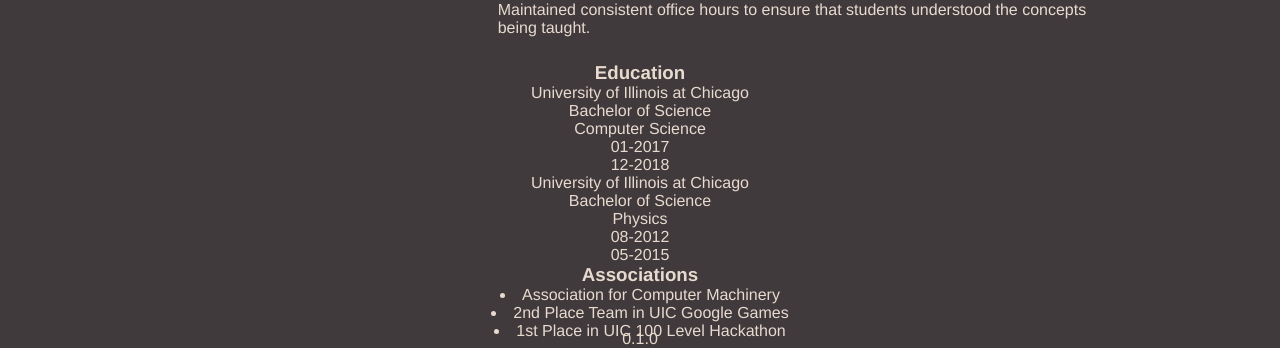
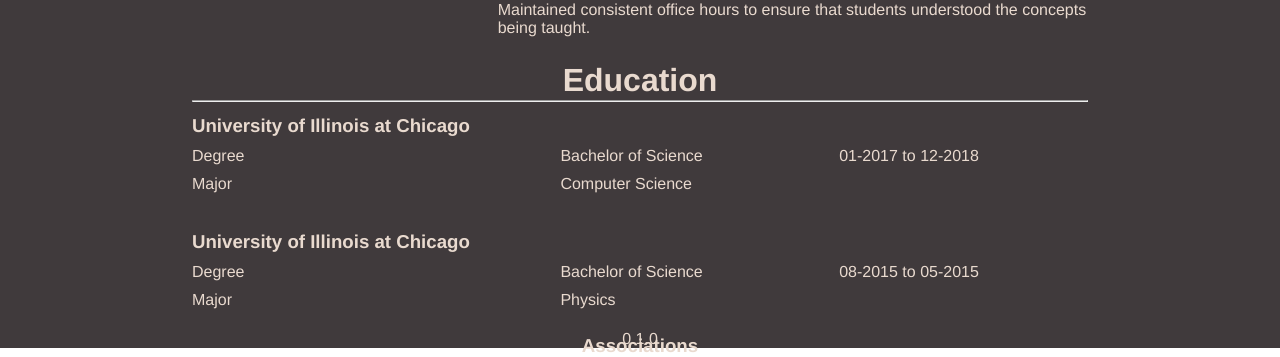
Before and after one commit to avenmia/PersonalWebsite, a Vue app: page / in a window 1280 px wide. Shown: the part 2870-3227 px from the top of the page. Built offline with nearby package versions, Linux system fonts and the light colour scheme; grey boxes are pictures that could not be loaded.

Commit message:
Updating education section style

```diff
--- a/src/components/resume/Education.vue
+++ b/src/components/resume/Education.vue
@@ -1,13 +1,49 @@
 
 <template>
   <div class="education">
-    <h3>Education</h3>
-    <div v-for="ed in education" :key="ed" >
-    <p>{{ ed.School }}</p>
-    <p>{{ ed.Degree}}</p>
-    <p>{{ ed.Major }}</p>
-    <p>{{ ed["Start Date"] }}</p>
-    <p>{{ ed["End Date"] }}</p>
+    <h3 class="header">Education</h3>
+    <hr>
+    <div class="container">
+      <div class="grid">
+        <div class="school">
+          University of Illinois at Chicago
+        </div>
+        <div class="key">
+          Degree
+        </div>
+        <div class="value">
+          Bachelor of Science
+        </div>
+        <div class="key">
+          Major
+        </div>
+        <div class="value">
+          Computer Science
+        </div>
+        <div class="dates">
+          01-2017 to 12-2018
+        </div>
+      </div>
+      <div class="grid">
+        <div class="school">
+          University of Illinois at Chicago
+        </div>
+        <div class="key">
+          Degree
+        </div>
+        <div class="value">
+          Bachelor of Science
+        </div>
+        <div class="key">
+          Major
+        </div>
+        <div class="value">
+          Physics
+        </div>
+        <div class="dates">
+          08-2015 to 05-2015
+        </div>
+      </div>
     </div>
   </div>
 </template>
@@ -33,9 +69,58 @@
 
 <style scoped>
 
-.skills
-{
-
+.header {
+  display: flex;
+  justify-content: center;
+  font-size: 24pt;
+  margin-bottom: 1px;
+  margin-left: 15%;
+  margin-right: 15%;
+  color: #E9DACF;
 }
 
+hr {
+  margin-left: 15%;
+  margin-right: 15%;
+  margin-top: 0px;
+}
+
+.container {
+  display: flex;
+  flex-direction: column;
+  justify-content: flex-start;
+}
+
+.grid {
+  display: grid;
+  grid-gap: 10px;
+  grid-template-columns: 40% 30% 30%;
+  margin-left: 15%;
+  margin-right: 15%;
+  margin-bottom: 2%;
+  margin-top: 1%;
+  text-align: start;
+}
+
+.school {
+  font-size: 14pt;
+  font-weight: bold;
+}
+
+.key {
+  grid-column-start: 1;
+  grid-column-end: 2;
+}
+
+.value {
+  grid-column-start: 2;
+  grid-column-end: 3;
+}
+
+.dates {
+  grid-column-start: 3;
+  grid-row-start: 2;
+}
+
+
 </style>
```
